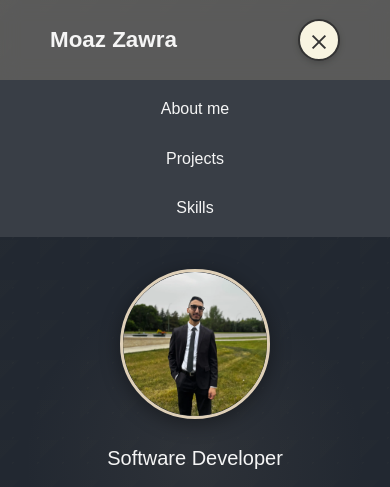
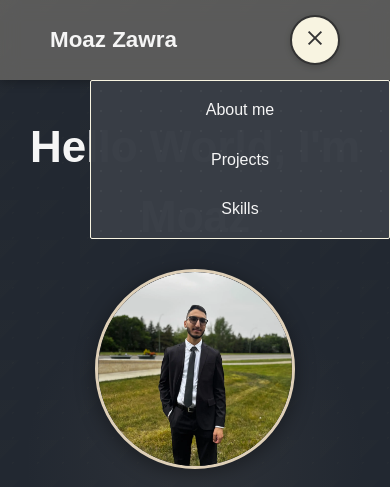
Before and after one commit to Moaz-Zawra/Portfolio-Website, a plain HTML site: page index.html in a window 390 px wide. Both pictures are taken after a click on the button "Toggle Menu". Shown: the top 487 px of the page. Drawn offline with nearby package versions, Linux system fonts and the light colour scheme; no server answers; a web font is replaced by a local one.

Commit message:
* Fixed potential text spacing issues that may happen, in some sections of the website, on smaller screens * Added an accessibility support feature particularly for screen readers related to the 'aria-expanded' attribute for the menu toggle button.

```diff
--- a/index.html
+++ b/index.html
@@ -13,8 +13,7 @@
     <!-- Start of External code embed for the Google font used site wide -->
     <link rel="preconnect" href="https://fonts.googleapis.com">
     <link rel="preconnect" href="https://fonts.gstatic.com" crossorigin>
-    <link href="https://fonts.googleapis.com/css2?family=Sour+Gummy:ital,wght@0,100..900;1,100..900&display=swap"
-        rel="stylesheet">
+    <link href="https://fonts.googleapis.com/css2?family=Sour+Gummy:wght@100..900&display=swap" rel="stylesheet">
     <!-- End of External code embed for the Google font used site wide -->
     <!-- Code embed for the Font Awesome 4 icons used -->
     <link rel="stylesheet" href="https://cdnjs.cloudflare.com/ajax/libs/font-awesome/4.7.0/css/font-awesome.min.css">
@@ -224,6 +223,12 @@
                     headerLinks.classList.remove('active');
                     menuToggle.classList.remove('active');
                 });
+
+                // Adding aria-expanded to menu button when toggled for screen readers
+                mainToggle.addEventListener('click', () => {
+                    const expanded = menuToggle.getAttribute('aria-expanded') === 'true' || false;
+                    menuToggle.setAttribute('aria-expanded', !expanded);
+                });
             });
     </script>
 
--- a/styles.css
+++ b/styles.css
@@ -22,6 +22,8 @@ body {
   font-family: "Sour Gummy", sans-serif;
   font-optical-sizing: auto;
   font-weight: 400;
+  line-height: 1.6;
+  font-display: swap;
   font-style: normal;
   font-variation-settings: "width" 100;
   /* End of CSS settings for the variable Google font "Sour Gummy" */
@@ -33,7 +35,6 @@ body {
     linear-gradient(135deg, rgba(148, 137, 121, 0.01) 25%, transparent 25%);
   background-size: 25px 25px, 40px 40px;
   color: whitesmoke;
-  line-height: 1.6;
   overflow-x: hidden;
 }
 
@@ -93,8 +94,8 @@ section {
 /* Menu toggle styling - hide menu toggle if screen size > 768px */
 .menu-toggle {
   display: none;
-  width: 42px;
-  height: 42px;
+  width: 50px;
+  height: 50px;
   background-color: #f8f4e1; /* Soft neutral color for contrast */
   border: 2px solid #333;
   border-radius: 50%; /* Rounded button shape */
@@ -182,18 +183,28 @@ section {
     top: 100%;
     right: 0;
     width: 100%;
-    background: rgba(57, 62, 70, 1);
     text-align: center;
     padding: 0; /* no padding when hidden */
     max-height: 0;
+    max-width: 300px;
+    margin-left: auto;
+    margin-right: 0;
     overflow: hidden;
     transition: max-height 0.3s ease, padding 0.3s ease;
+    background: rgba(57, 62, 70, 0.99);
+    background-image: radial-gradient(
+      rgba(255, 255, 255, 0.04) 1px,
+      transparent 1px
+    );
+    background-size: 20px 20px;
   }
 
   /* Active state for the header links - when visible */
   .header-links.active {
     max-height: 300px;
     padding: 1rem 0;
+    border: 1px solid #f8f4e1;
+    border-radius: 2px;
   }
 }
 
@@ -258,7 +269,7 @@ section {
 /* Smaller screen adjustments for better readability and responsiveness */
 @media (max-width: 480px) {
   .hero-section .profile-photo {
-    width: 150px;
+    width: 200px;
   }
 
   .sub-text,
@@ -279,7 +290,7 @@ section {
     transparent 1px
   );
   background-size: 20px 20px;
-  text-align: justify;
+  text-align: start;
   margin: 20px;
   padding: 30px;
 }
@@ -288,7 +299,7 @@ section {
   max-width: 800px;
   margin: 0 auto;
   padding: 1rem;
-  line-height: 2;
+  line-height: 1.6;
 }
 
 @media (max-width: 768px) {
@@ -310,10 +321,10 @@ section {
     transparent 1px
   );
   background-size: 20px 20px;
-  text-align: justify;
+  text-align: start;
   margin: 20px;
   padding: 30px;
-  line-height: 2;
+  line-height: 1.6;
 }
 
 .projects ul {
@@ -474,6 +485,7 @@ section {
   font-size: 28px;
   color: whitesmoke;
   transition: transform 0.3s ease, color 0.3 ease;
+  cursor: pointer;
 }
 
 .footer-social i:hover {
```
